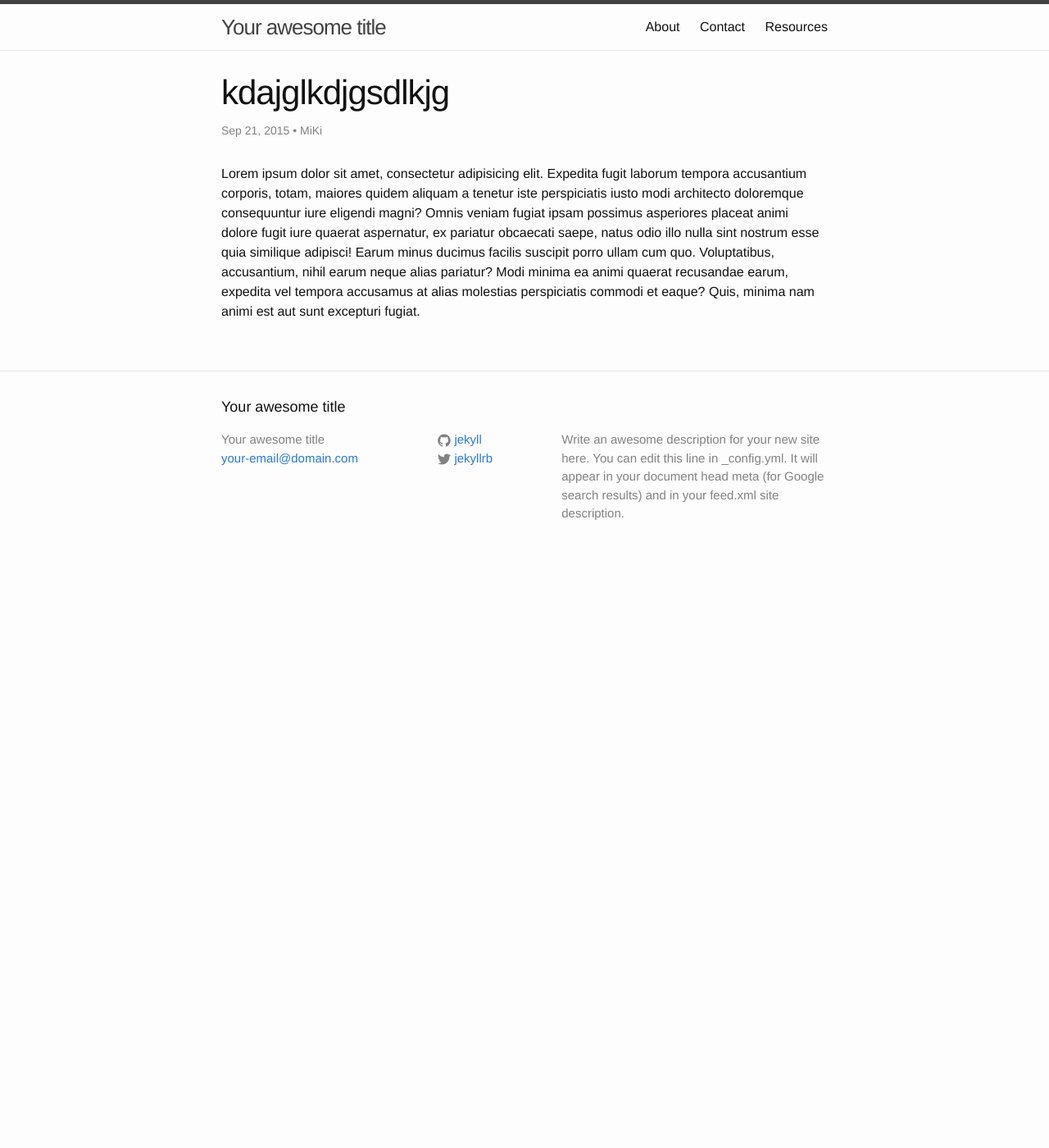
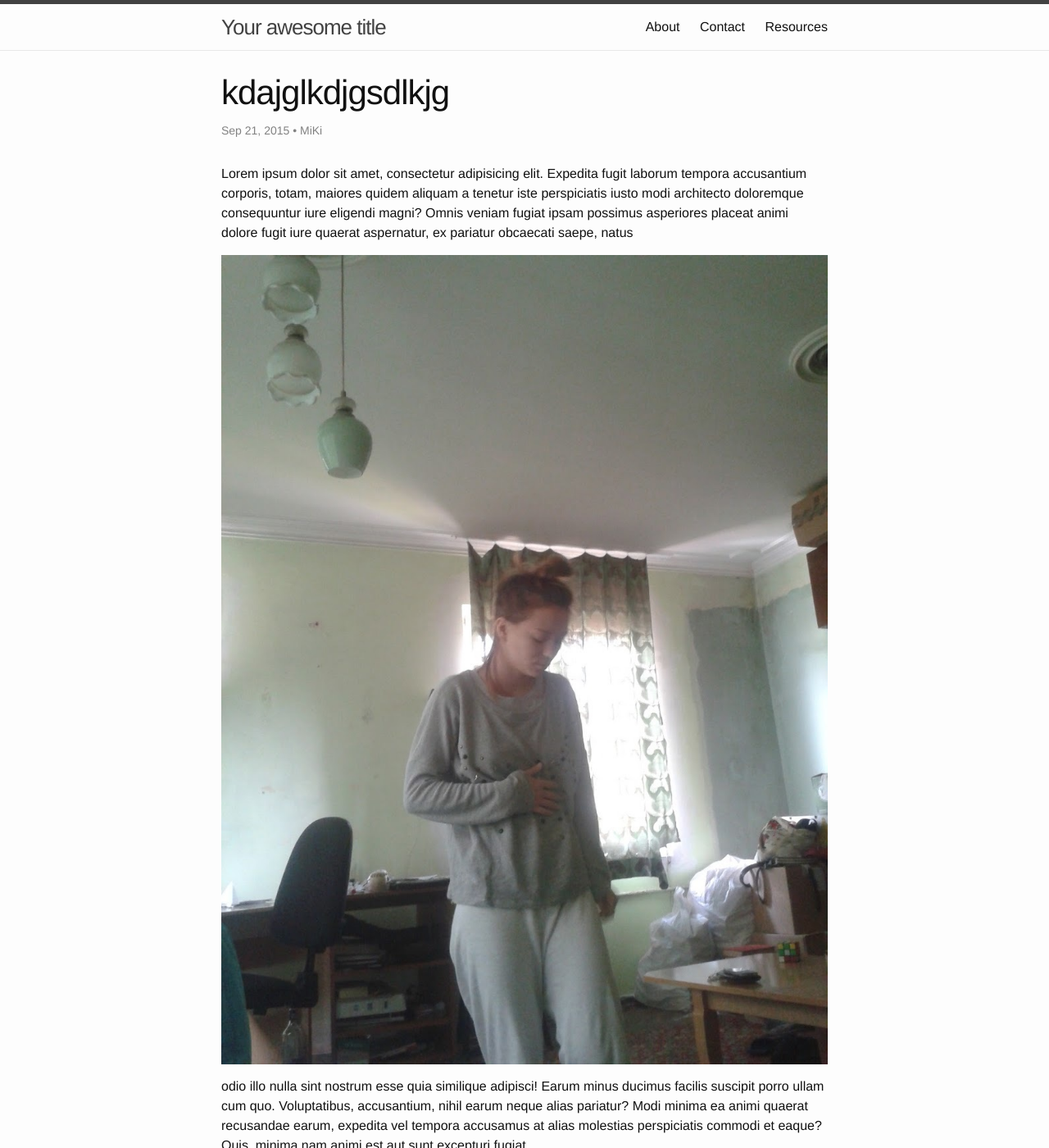
Before and after one commit to funkz/funkz.github.io, a Jekyll site: the page built from _posts/2015-02-19-sdfjsdfjdshfjgsdg_gsdgs.md, in a window 1280 px wide and 1400 px high. Shown: the whole window at 82% size. Built offline with Jekyll 4.4.1, drawn with Linux system fonts in a browser that asks for light colours; comment, search, counter and statistics services are not loaded; some of the changed text lies outside the part shown.

Commit message:
Updated '_posts/2015-02-19-sdfjsdfjdshfjgsdg_gsdgs.md' via CloudCannon

```diff
--- a/_posts/2015-02-19-sdfjsdfjdshfjgsdg_gsdgs.md
+++ b/_posts/2015-02-19-sdfjsdfjdshfjgsdg_gsdgs.md
@@ -5,4 +5,8 @@
 categories: jekyll
 ---
 
-Lorem ipsum dolor sit amet, consectetur adipisicing elit. Expedita fugit laborum tempora accusantium corporis, totam, maiores quidem aliquam a tenetur iste perspiciatis iusto modi architecto doloremque consequuntur iure eligendi magni? Omnis veniam fugiat ipsam possimus asperiores placeat animi dolore fugit iure quaerat aspernatur, ex pariatur obcaecati saepe, natus odio illo nulla sint nostrum esse quia similique adipisci! Earum minus ducimus facilis suscipit porro ullam cum quo. Voluptatibus, accusantium, nihil earum neque alias pariatur? Modi minima ea animi quaerat recusandae earum, expedita vel tempora accusamus at alias molestias perspiciatis commodi et eaque? Quis, minima nam animi est aut sunt excepturi fugiat.
+Lorem ipsum dolor sit amet, consectetur adipisicing elit. Expedita fugit laborum tempora accusantium corporis, totam, maiores quidem aliquam a tenetur iste perspiciatis iusto modi architecto doloremque consequuntur iure eligendi magni? Omnis veniam fugiat ipsam possimus asperiores placeat animi dolore fugit iure quaerat aspernatur, ex pariatur obcaecati saepe, natus
+
+![](/uploads/versions/2014-04-24---x----916-1222x---.jpg)
+
+odio illo nulla sint nostrum esse quia similique adipisci! Earum minus ducimus facilis suscipit porro ullam cum quo. Voluptatibus, accusantium, nihil earum neque alias pariatur? Modi minima ea animi quaerat recusandae earum, expedita vel tempora accusamus at alias molestias perspiciatis commodi et eaque? Quis, minima nam animi est aut sunt excepturi fugiat.
```
